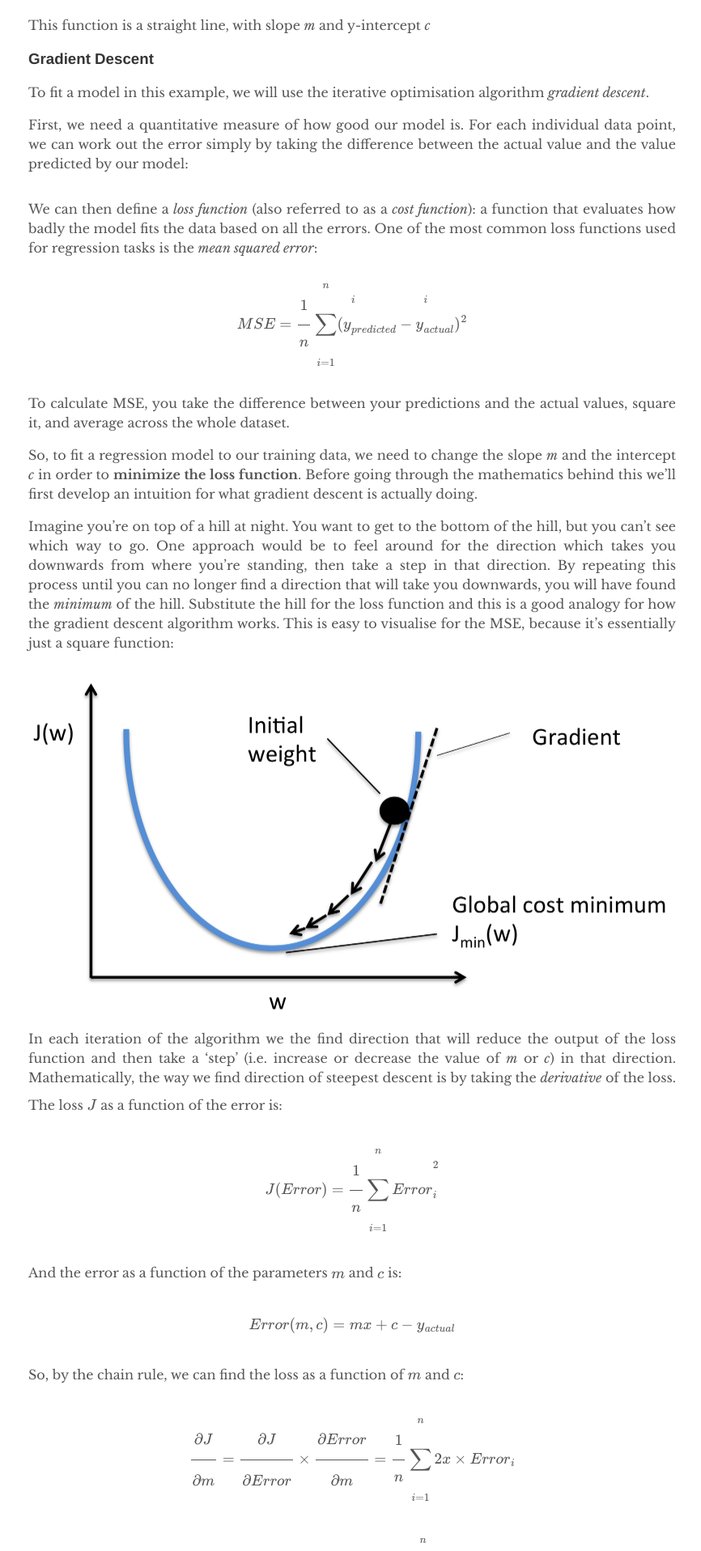
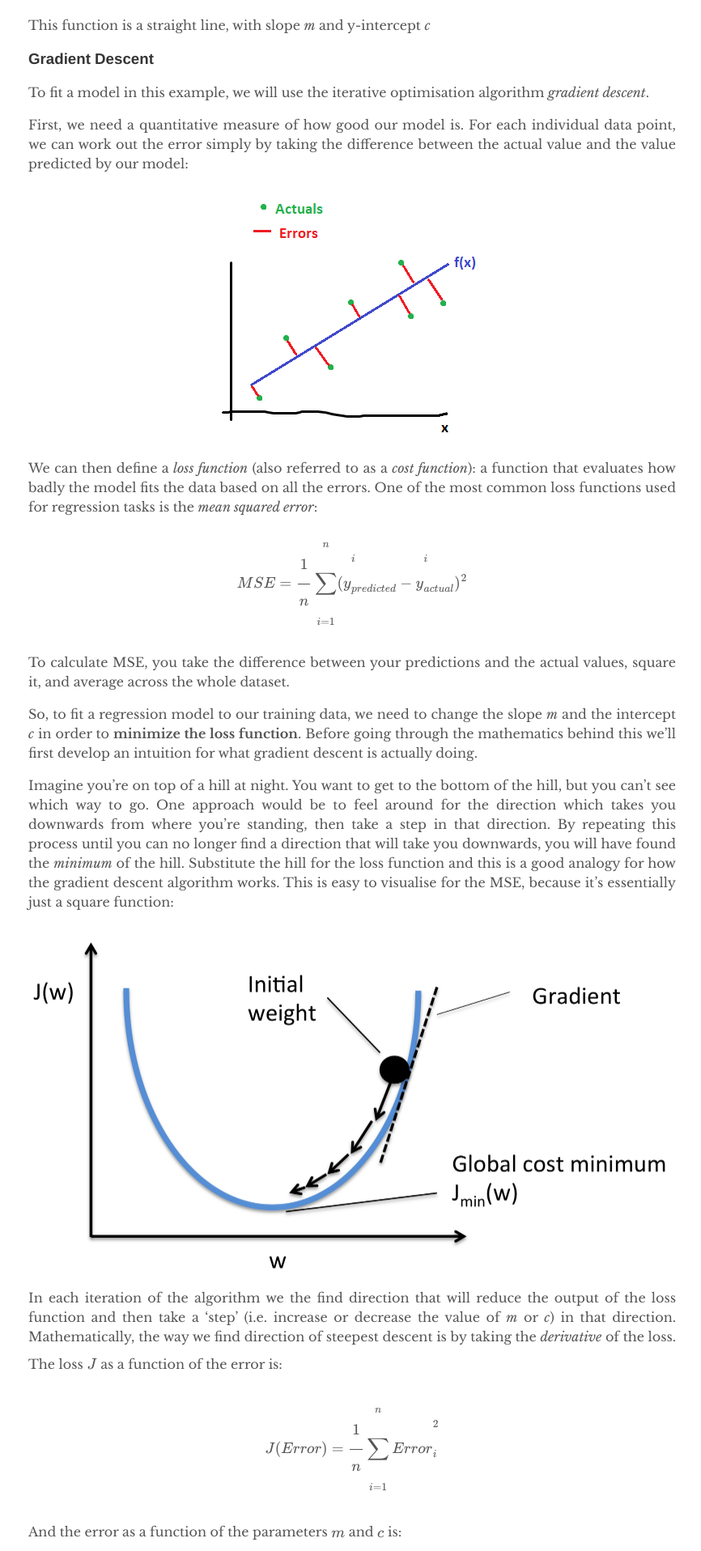
Before and after one commit to RobertDickens/dinkers.github.io, a Jekyll site: the page built from _machine-learning/linear_regression_with_gradient_descent.md, in a window 1280 px wide. Shown: the part 659-2575 px from the top of the page at 81% size, without its empty margins (205-1071 px from the left). Built offline with Jekyll 4.4.1, drawn with Linux system fonts in a browser that asks for light colours; some web fonts are replaced; formulas are drawn with MathJax 3.

Commit message:
Updated image url

```diff
--- a/_machine-learning/linear_regression_with_gradient_descent.md
+++ b/_machine-learning/linear_regression_with_gradient_descent.md
@@ -22,7 +22,7 @@ To fit a model in this example, we will use the iterative optimisation algorithm
 
 First, we need a quantitative measure of how good our model is. For each individual data point, we can work out the error simply by taking the difference between the actual value and the value predicted by our model:
 
-![](assets/errors.png)
+![](\assets/errors.png)
 
 We can then define a *loss function* (also referred to as a *cost function*): a function that evaluates how badly the model fits the data based on all the errors. One of the most common loss functions used for regression tasks is the *mean squared error*:
 
```
